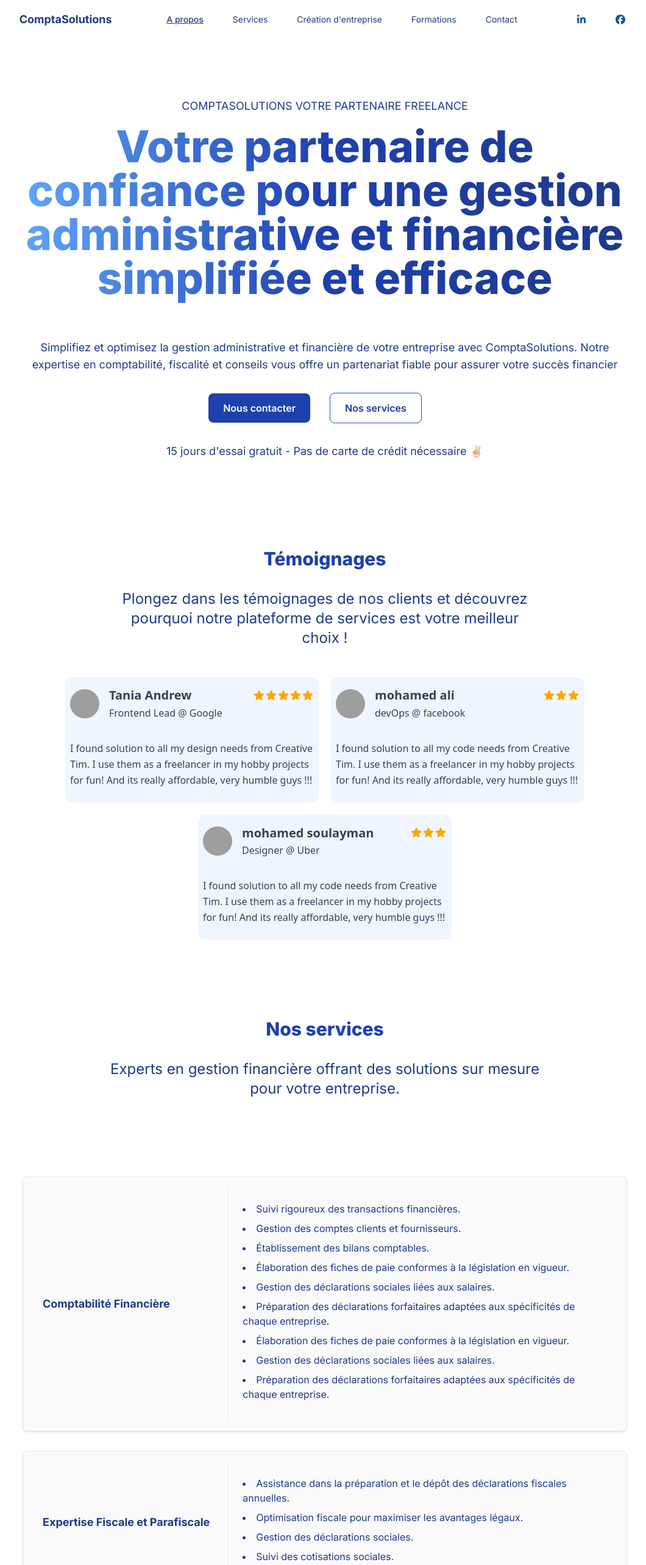
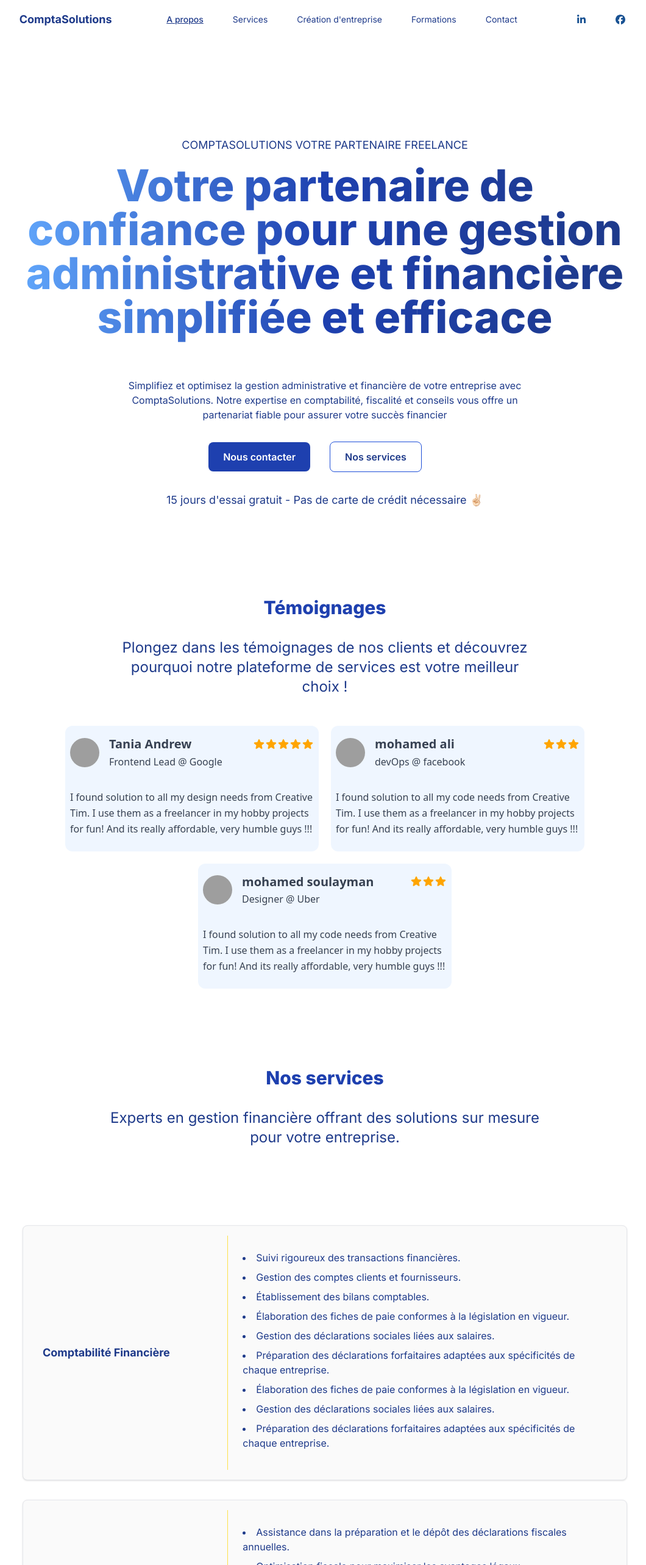
Before and after one commit to KesraouiMohamed1991/ComptaSolution, a React (Vite) app: page / in a window 1280 px wide. Shown: the top 2566 px of the page at 61% size, without its empty margins (107-1167 px from the left). Built offline with nearby package versions, Linux system fonts and the light colour scheme; grey boxes are pictures that could not be loaded.

Commit message:
french version

```diff
--- a/src/components/Formation.jsx
+++ b/src/components/Formation.jsx
@@ -8,7 +8,7 @@ function Formation({ formation }) {
           {formation.title}
         </h1>
       </div>
-      <div className=" w-full sm:w-2/3 p-6 rounded-b-lg sm:rounded-b-none sm:rounded-r-lg sm:border-l border-blue-100">
+      <div className=" w-full sm:w-2/3 p-6 rounded-b-lg sm:rounded-b-none sm:rounded-r-lg sm:border-l border-yellow-300">
         <ul className="list-disc rounded-md list-inside">
           {formation.description.map((desc, i) => (
             <li key={i} className="text-base  mb-2">
--- a/src/components/ServiceItem.jsx
+++ b/src/components/ServiceItem.jsx
@@ -6,7 +6,7 @@ function ServiceItem({ service }) {
       <div className=" w-full  sm:w-1/3 p-4 rounded-t-lg flex items-start  h-full justify-start sm:rounded-t-none sm:rounded-l-lg">
         <h1 className="text-lg font-bold sm:text-start ">{service.title}</h1>
       </div>
-      <div className=" w-full sm:w-2/3 p-6 rounded-b-lg sm:rounded-b-none sm:rounded-r-lg sm:border-l border-blue-100">
+      <div className=" w-full sm:w-2/3 p-6 rounded-b-lg sm:rounded-b-none sm:rounded-r-lg sm:border-l border-yellow-300">
         <ul className="list-disc rounded-md list-inside">
           {service.description.map((desc, i) => (
             <li key={i} className="text-base  mb-2">
--- a/src/pages/Contact.jsx
+++ b/src/pages/Contact.jsx
@@ -89,7 +89,7 @@ export const Contact = () => {
           consacrer toute mon attention aux besoins de mes clients.
         </p>
 
-        <p className="py-8 text-neutral-500"> Let&apos;s chat</p>
+        <p className="py-8 text-neutral-500"> Discutons 👋🏻</p>
         <p>comptsolutions24@gmail.com</p>
       </div>
     </div>
--- a/src/pages/Hero.jsx
+++ b/src/pages/Hero.jsx
@@ -2,7 +2,7 @@ import { Link } from "react-router-dom";
 
 function Hero() {
   return (
-    <div className="mb-24 w-screen flex flex-col justify-start items-center ">
+    <div className="mb-24 mt-16 w-screen flex flex-col justify-start items-center ">
       <div className=" w-full p-4 sm:w-4/5 flex flex-col   text-center mt-4 sm:mt-16">
         <p className="py-4 uppercase text-sm sm:text-lg">
           ComptaSolutions votre partenaire freelance
@@ -13,7 +13,7 @@ function Hero() {
           financière simplifiée et efficace
         </h1>
 
-        <p className="text-sm sm:text-lg">
+        <p className="text-sm w-4/6 mx-auto sm:text-base">
           Simplifiez et optimisez la gestion administrative et financière de
           votre entreprise avec ComptaSolutions. Notre expertise en
           comptabilité, fiscalité et conseils vous offre un partenariat fiable
```
